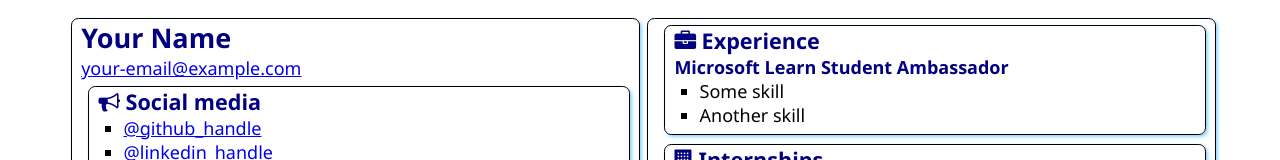
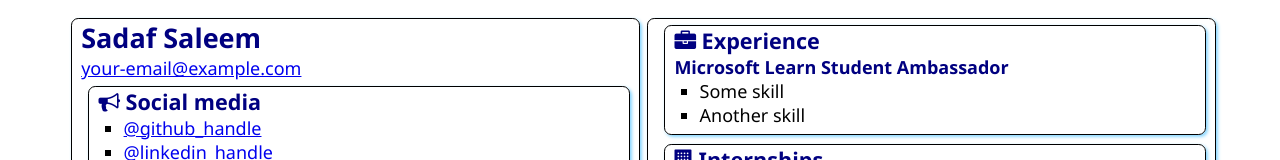
Before and after one commit to sadafsaleem123/SATechnicalOnboarding, a plain HTML site: page src/index.html in a window 1280 px wide. Shown: the top 160 px of the page. Drawn offline with Linux system fonts and the light colour scheme.

Commit message:
Added my name
Replaced the name with my own

```diff
--- a/src/index.html
+++ b/src/index.html
@@ -12,7 +12,7 @@
 <body>
     <main>
         <article class="box">
-            <h1>Your Name</h1>
+            <h1>Sadaf Saleem</h1>
             <div><a href="mailto:your.email@example.com">your-email@example.com</a></div>
 
             <section class="box">
```
